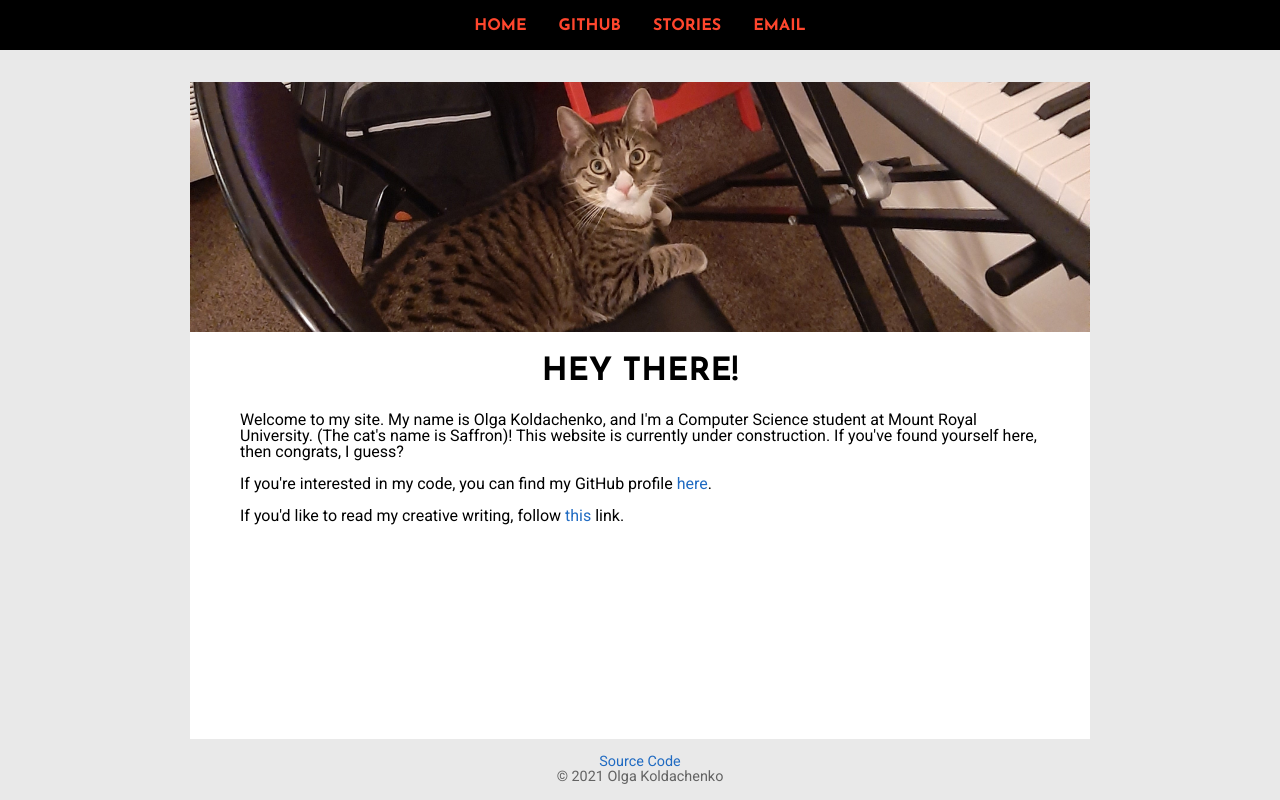
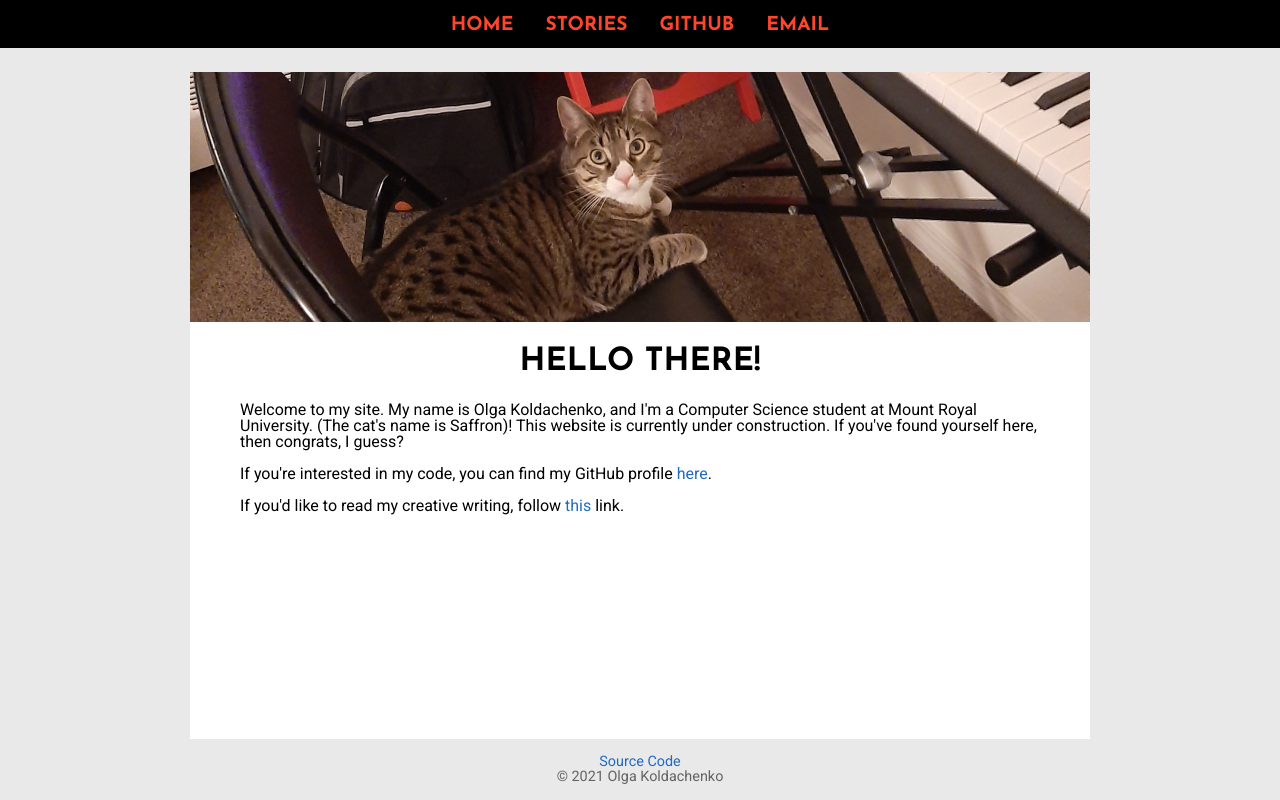
Before and after one commit to okold/homepage, a PHP site: page / in a window 1280 px wide. Run offline with PHP 8.4, Linux system fonts and the light colour scheme.

Commit message:
general kenobi

```diff
--- a/index.html
+++ b/index.html
@@ -13,7 +13,7 @@
         <header><script src="javascript/header.js"></script></header>
         <main id="main">
             <div id="banner"></div>
-            <h1>Hey There!</h1>
+            <h1>Hello There!</h1>
             <div id="info">
                 <p>Welcome to my site. My name is Olga Koldachenko, and I'm a Computer Science student at Mount Royal University. (The cat's name is Saffron)! This website is currently under construction. If you've found yourself here, then congrats, I guess?</p>
                 <p>If you're interested in my code, you can find my GitHub profile <a href="https://github.com/okold">here</a>.</p>
--- a/javascript/header.js
+++ b/javascript/header.js
@@ -5,8 +5,8 @@ window.addEventListener("DOMContentLoaded", (e) => {
 
     let links = [
         {href: "index.html", text: "Home"},
+        {href: "stories.html", text: "Stories"},
         {href: "https://github.com/okold/", text: "GitHub"},
-        {href: "stories.html", text: "Stories"},
         {href: "mailto: okold525@mtroyal.ca", text: "Email"}
     ];
 
--- a/style.css
+++ b/style.css
@@ -31,12 +31,12 @@ a:hover {
 
 header {
     background-color: var(--darker);
-    height: 50px;
+    height: 3rem;
     display: flex;
     flex-direction: row;
     align-content: center;
     justify-content: center;
-    margin-bottom: 2rem;
+    margin-bottom: 1.5rem;
 }
 
 #nav {
@@ -53,6 +53,7 @@ header {
     color: var(--nav);
     font-family: 'Josefin Sans', sans-serif;
     text-transform: uppercase;
+    font-size: 1.2rem;
 }
 
 #banner {
@@ -71,6 +72,7 @@ main {
     margin: 0 auto;
     background-color: white;
     flex-grow: 2;
+    padding-bottom: 2rem;
 }
 
 h1 {
```
